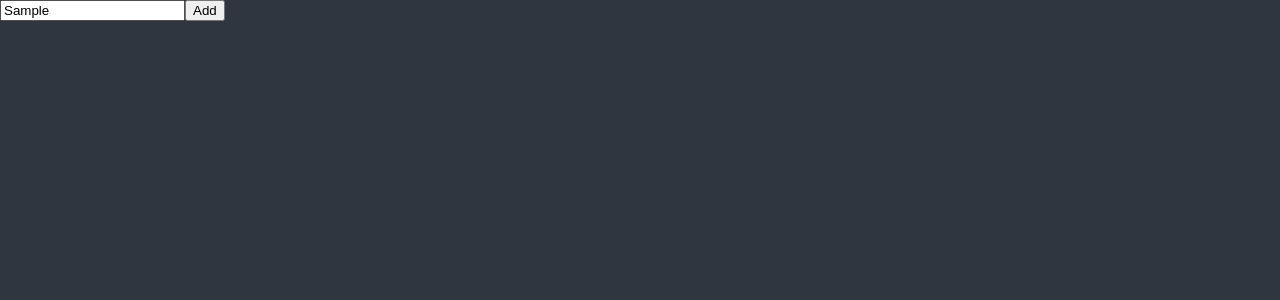
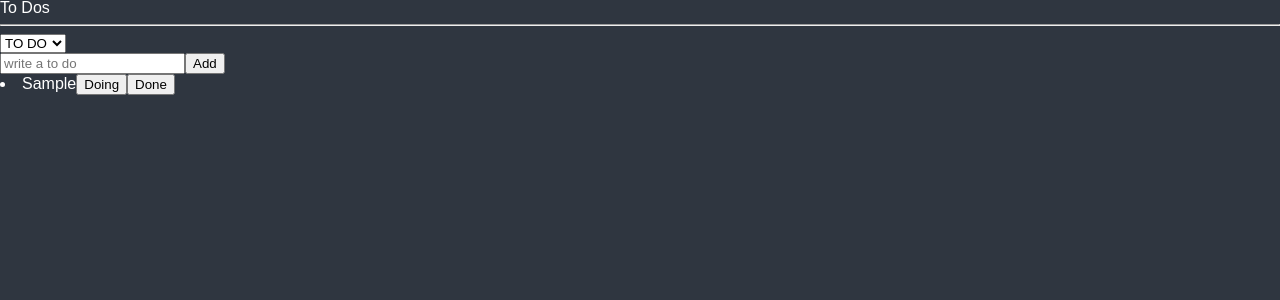
Before and after one commit to inshining/Node_React_Study, a React (Create React App) app in the folder react-masterclass/: page / in a window 1280 px wide. Both pictures are taken after typing "Sample" into the empty fields and a click on the button "Add". Shown: the top 300 px of the page. Built offline with nearby package versions, Linux system fonts and the light colour scheme.

Commit message:
ToDo list 강의 완료

```diff
--- a/react-masterclass/package.json
+++ b/react-masterclass/package.json
@@ -19,7 +19,7 @@
     "react-beautiful-dnd": "^13.1.0",
     "react-dom": "^17.0.2",
     "react-helmet": "^6.1.0",
-    "react-hook-form": "^7.17.5",
+    "react-hook-form": "^7.31.1",
     "react-query": "^3.39.0",
     "react-router": "^6.3.0",
     "react-router-dom": "^6.3.0",
--- a/react-masterclass/src/App.tsx
+++ b/react-masterclass/src/App.tsx
@@ -1,5 +1,5 @@
 import { createGlobalStyle } from "styled-components";
-import ToDoList from "./ToDoList";
+import ToDoList from "./components/ToDoList";
 
 const GlobalStyle = createGlobalStyle`
 @import url('https://fonts.googleapis.com/css2?family=Lato:ital,wght@0,100;0,300;1,300&family=Noto+Sans+KR:wght@300;500&display=swap');
--- a/react-masterclass/src/ToDoList.tsx
+++ /dev/null
@@ -1,21 +0,0 @@
-import React, { useState } from "react";
-
-function ToDoList(){
-    const [todo, setTodo] = useState("");
-    const onChange = (event:React.FormEvent<HTMLInputElement>) => {
-        const { currentTarget: {value},} = event;
-        setTodo(value);
-    };
-    const onSubmit = (event:React.FormEvent<HTMLFormElement>) => {
-        event.preventDefault();
-        console.log(todo);
-    }
-    return <div>
-        <form onSubmit={onSubmit}>
-            <input onChange={onChange} value={todo} placeholder="write a to do" />
-            <button>Add</button>
-        </form>
-    </div>;
-}
-
-export default ToDoList;
--- /dev/null
+++ b/react-masterclass/src/atoms.tsx
@@ -0,0 +1,32 @@
+import { atom, selector } from "recoil";
+
+export enum Categories {
+    "TO_DO" = "TO_DO",
+    "DOING" = "DOING",
+    "DONE" = "DONE",
+}
+
+export interface IToDo{
+    text: string;
+    category: Categories;
+    id: number,
+}
+
+export const categoryState = atom<Categories>({
+    key: "category",
+    default: Categories.TO_DO,
+})
+
+export const toDoState = atom<IToDo[]>({
+    key: "toDo",
+    default: [],
+})
+
+export const toDoSelector = selector({
+    key: "toDoSelector",
+    get: ({get}) => {
+        const toDos = get(toDoState);
+        const category = get(categoryState);
+        return toDos.filter((toDo) => toDo.category === category);
+    }
+})
--- /dev/null
+++ b/react-masterclass/src/components/CreateToDo.tsx
@@ -0,0 +1,31 @@
+import { useForm } from "react-hook-form";
+import { useRecoilState, useRecoilValue, useSetRecoilState } from "recoil";
+import { categoryState, toDoState } from "../atoms";
+interface IForm{
+    toDo: string;
+}
+function CreateToDo(){
+    const setToDos = useSetRecoilState(toDoState);
+    const category = useRecoilValue(categoryState);
+    const {
+        register, handleSubmit, setValue
+    } = useForm<IForm>();
+    const onSubmit = ({toDo}: IForm) => {
+        setToDos((oldToDos) => [
+            {text: toDo, id: Date.now(), category:category },
+            ...oldToDos,
+        ])
+        setValue("toDo","")
+
+    }
+    return (
+        <form onSubmit={handleSubmit(onSubmit)}>
+            <input {...register("toDo", {
+                required: "please write a Todo",
+            })} placeholder="write a to do" />
+            <button>Add</button>
+        </form>
+    );
+}
+
+export default CreateToDo;
--- /dev/null
+++ b/react-masterclass/src/components/ToDo.tsx
@@ -0,0 +1,41 @@
+import React from "react";
+import { useSetRecoilState } from "recoil";
+import { Categories, IToDo, toDoState } from "../atoms";
+
+function ToDo({text, category, id}: IToDo){
+    const setToDos = useSetRecoilState(toDoState);
+    const onClick = (event:React.MouseEvent<HTMLButtonElement>) => {
+        const {
+            currentTarget: {name},
+        } = event;
+        setToDos((oldToDos) => {
+            const targetIndex = oldToDos.findIndex(toDo => toDo.id === id);
+            const oldToDo = oldToDos[targetIndex];
+            const newTodo = {text, id, category: name as any};
+            console.log(oldToDo, newTodo);
+            return [...oldToDos.slice(0, targetIndex), newTodo, ...oldToDos.slice(targetIndex + 1)]
+
+        })
+    };
+    return (
+    <li>
+        <span>{text}</span>
+        {category !== Categories.DOING && (
+            <button name={Categories.DOING} onClick={onClick}>
+            Doing
+            </button>
+        )}
+        {category !== Categories.TO_DO && (
+            <button name={Categories.TO_DO} onClick={onClick}>
+                To Do
+            </button>
+        )}
+        {category !== Categories.DONE && (
+            <button name={Categories.DONE} onClick={onClick}>
+                Done
+            </button>
+        )}
+    </li>
+)}
+
+export default ToDo;
--- /dev/null
+++ b/react-masterclass/src/components/ToDoList.tsx
@@ -0,0 +1,97 @@
+import React from "react";
+import {   useRecoilState, useRecoilValue } from "recoil";
+import { Categories, categoryState, toDoSelector, toDoState } from "../atoms";
+import CreateToDo from "./CreateToDo";
+import ToDo from "./ToDo";
+
+function ToDoList(){
+   const toDos = useRecoilValue(toDoSelector);
+   const [category, setCategory] = useRecoilState(categoryState)
+   const onInput = (event: React.FormEvent<HTMLSelectElement>) => {
+       setCategory(event.currentTarget.value as any);
+
+
+   }
+    return <div>
+        <h1>To Dos</h1>
+        <hr />
+        <select value={category} onInput={onInput}>
+            <option value={Categories.TO_DO}>TO DO</option>
+            <option value={Categories.DOING}>DOING</option>
+            <option value={Categories.DONE}>DONE</option>
+        </select>
+        <CreateToDo />
+        {toDos?.map((toDo) => <ToDo key={toDo.id} {...toDo}/>)}
+    </div>;
+}
+export default ToDoList;
+// interface IForm{
+//     email : string;
+//     firstName : string;
+//     lastName : string;
+//     username : string;
+//     password : string;
+//     password1 : string;
+//     extraError? : string;
+// }
+
+/* function ToDoList(){
+    const {
+        register,
+        handleSubmit,
+        formState: { errors },
+        setError,
+    } = useForm<IForm>({
+        defaultValues: {
+            email: "@naver.com",
+        }
+    });
+    const onValid = (data:IForm) => {
+        if(data.password !== data.password1){
+            setError("password1", {message: "Password are not the same" }, {shouldFocus: true})
+        }
+        setError("extraError", {message: "Sever Offline"})
+    }
+
+    return <div>
+    <form style={{display: "flex", flexDirection: "column"}} onSubmit={handleSubmit(onValid)} >
+        <input {...register("email", {
+            required: "Email is required",
+            pattern: {
+                value: /^[A-Za-z0-9._%+-]+@naver.com$/,
+                message: "Only naver.com emails allowed",
+                }
+            })} placeholder="Email" />
+        <span>
+            {errors?.email?.message}
+        </span>
+        <input {...register("firstName", {
+            required: true,
+            validate: (value) => !value.includes("nico") || "error message"
+         })} placeholder="First Name" />
+        <span>
+            {errors?.firstName?.message}
+        </span>
+        <input {...register("lastName", { required: true })} placeholder="Last Name" />
+        <span>
+            {errors?.lastName?.message}
+        </span>
+        <input {...register("username", { required: true , minLength:5})} placeholder="Username" />
+        <span>
+            {errors?.username?.message}
+        </span>
+        <input {...register("password", { required: true , minLength:5})} placeholder="Password" />
+        <span>
+            {errors?.password?.message}
+        </span>
+        <input {...register("password1", { required: true , minLength:5})} placeholder="Password1" />
+        <span>
+            {errors?.password1?.message}
+        </span>
+        <button>Add</button>
+        <span>
+            {errors?.extraError?.message}
+        </span>
+    </form>
+</div>;
+} */
```
Also changed, not shown: 1 other file (tests, documents, lock files or other folders).
